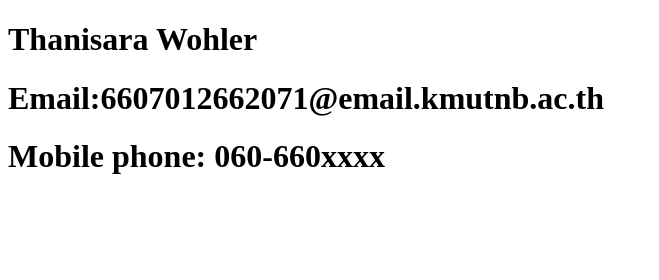
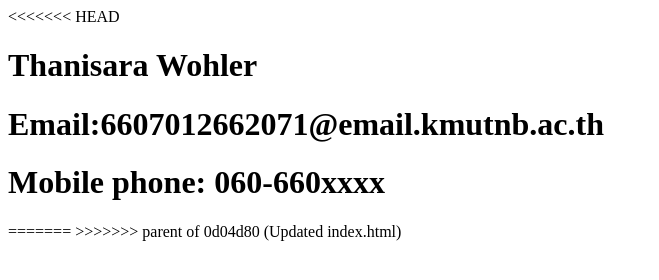
Before and after one commit to ThanisaraW/git-sample-project, a plain HTML site: page index.html in a window 1280 px wide. Shown: the whole page, without its empty margins (0-659 px from the left). Drawn offline with Linux system fonts and the light colour scheme.

Commit message:
Back from Update version

```diff
--- a/index.html
+++ b/index.html
@@ -7,9 +7,12 @@
 </head>
 <body>
 
+<<<<<<< HEAD
     <h1>Thanisara Wohler</h1>
     <h1>Email:6607012662071@email.kmutnb.ac.th</h1>
     <h1>Mobile phone: 060-660xxxx</h1>
 
+=======
+>>>>>>> parent of 0d04d80 (Updated index.html)
 </body>
 </html>
```
